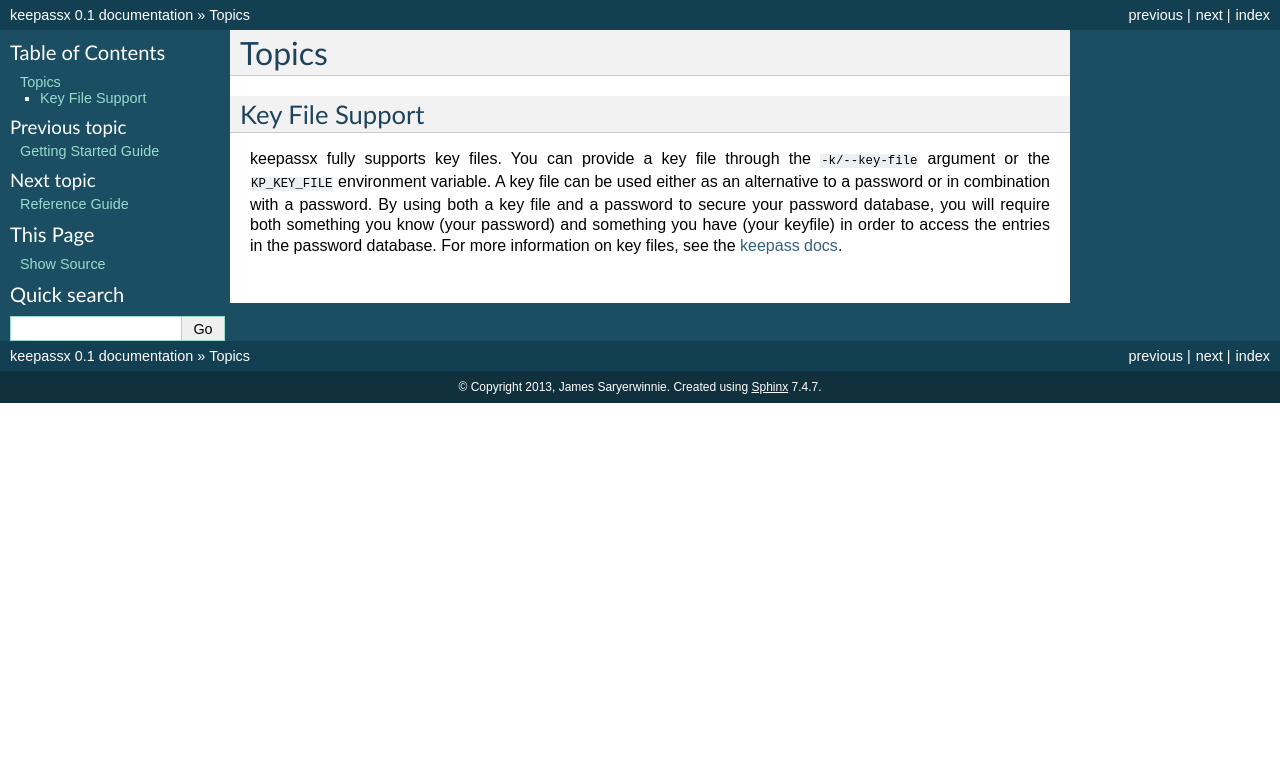
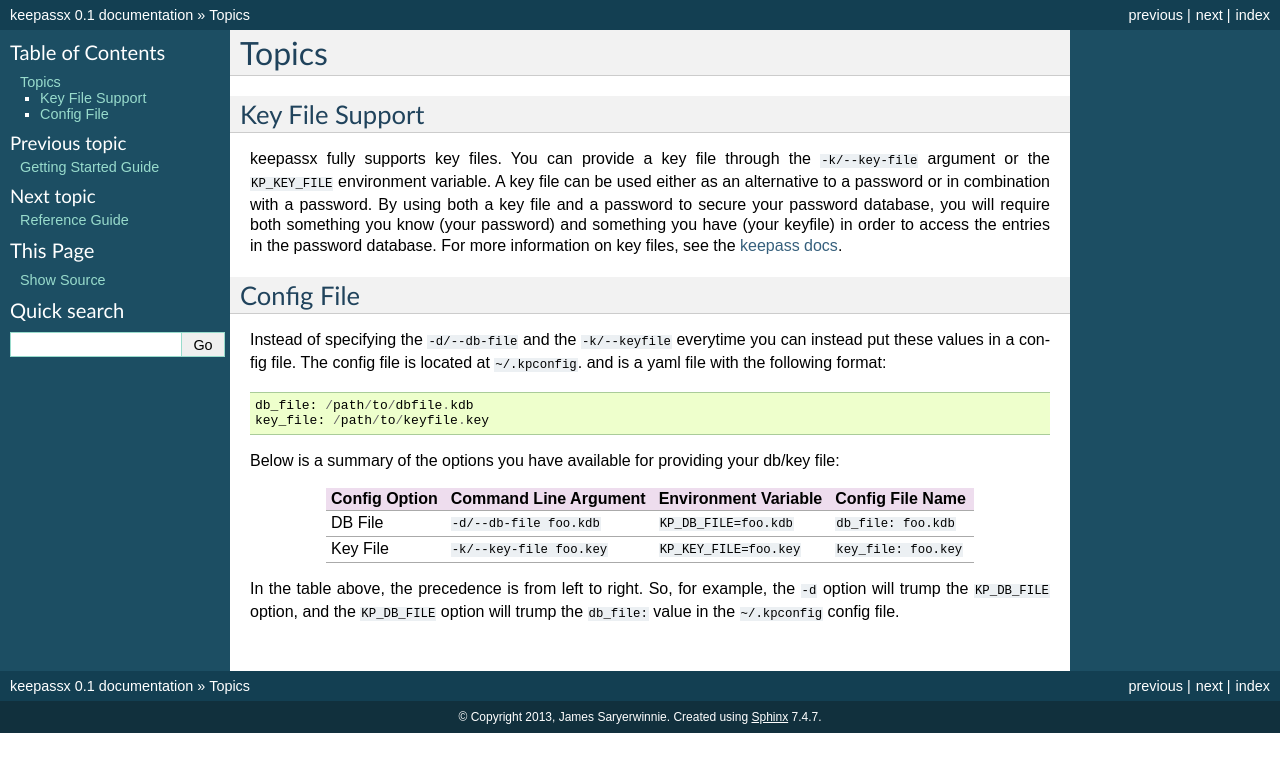
Before and after one commit to jamesls/python-keepassx, a Sphinx documentation site: the page built from docs/topics.rst, in a window 1280 px wide. Shown: the top 772 px of the page. Built offline with Sphinx 7.4.7, drawn with Linux system fonts in a browser that asks for light colours.

Commit message:
Add docs about the config file

```diff
--- a/docs/topics.rst
+++ b/docs/topics.rst
@@ -13,3 +13,38 @@
 you know (your password) and something you have (your keyfile) in order to
 access the entries in the password database.  For more information on key
 files, see the `keepass docs <http://keepass.info/help/base/keys.html#keyfiles>`_.
+
+
+Config File
+===========
+
+Instead of specifying the ``-d/--db-file`` and the ``-k/--keyfile`` everytime
+you can instead put these values in a config file.  The config file is
+located at ``~/.kpconfig``. and is a yaml file with the following format::
+
+    db_file: /path/to/dbfile.kdb
+    key_file: /path/to/keyfile.key
+
+Below is a summary of the options you have available for providing your
+db/key file:
+
+.. list-table::
+   :header-rows: 1
+
+   * - Config Option
+     - Command Line Argument
+     - Environment Variable
+     - Config File Name
+   * - DB File
+     - ``-d/--db-file foo.kdb``
+     - ``KP_DB_FILE=foo.kdb``
+     - ``db_file: foo.kdb``
+   * - Key File
+     - ``-k/--key-file foo.key``
+     - ``KP_KEY_FILE=foo.key``
+     - ``key_file: foo.key``
+
+
+In the table above, the precedence is from left to right.  So, for example,
+the ``-d`` option will trump the ``KP_DB_FILE`` option, and the ``KP_DB_FILE``
+option will trump the ``db_file:`` value in the ``~/.kpconfig`` config file.
```
